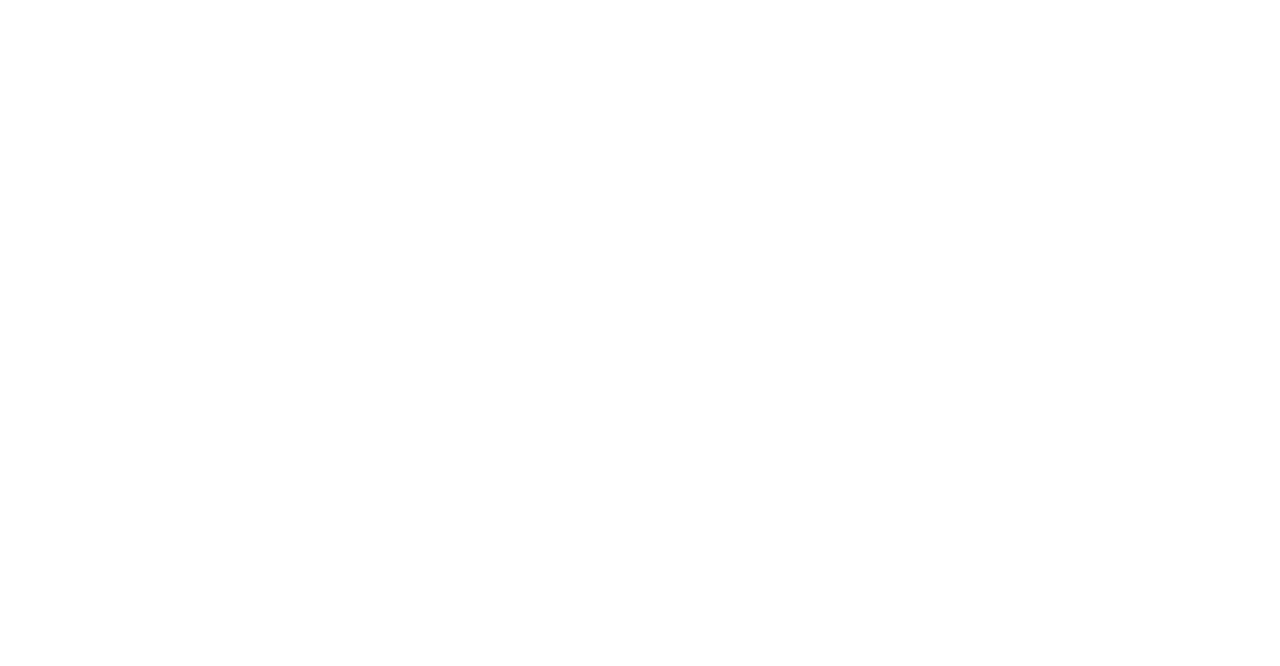
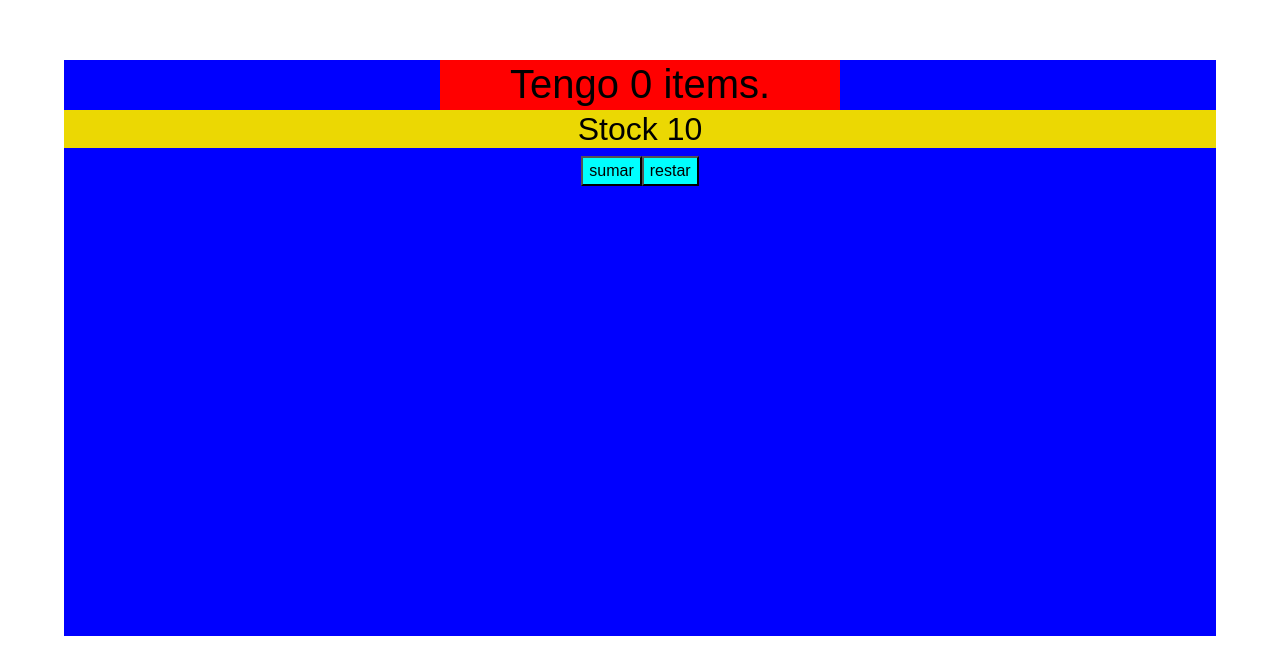
Before and after one commit to paulaaleja/hpfarmareactgarcia, a React (Create React App) app: page / in a window 1280 px wide. Shown: the part 692-1358 px from the top of the page. Before the commit the page ends 800 px from the top, so only its background shows below. Built offline with nearby package versions, Linux system fonts and the light colour scheme.

Commit message:
contador con boton

```diff
--- a/src/App.js
+++ b/src/App.js
@@ -2,12 +2,13 @@
 import './App.css';
 import NavBar from './components/NavBar';
 import ItemListContainer from './components/ItemListContainer/ItemListContainer.js';
-
+import ItemCounter from './components/ItemCounter';
 
 
 
 
 function App() {
+  const stock= 10
   return (
 
     <div className="App">
@@ -16,7 +17,8 @@
 
 
 
-    {<ItemListContainer greetings="Bienvenidos a HP FARMA" />}
+    <ItemListContainer greetings="Bienvenidos a HP FARMA" />
+    <ItemCounter stock={stock}/>
 
 
 
--- /dev/null
+++ b/src/components/ItemCounter/ItemCounter.css
@@ -0,0 +1,24 @@
+.cart {
+
+  background-color:blue;
+  text-align: center;
+    margin: 30px auto;
+    font-family: sans-serif;
+    max-width: 90%;
+    min-height: 72vh;
+
+  }
+
+  .tengo {
+    height:50px;
+    width:400px;
+     margin:0px auto;
+    background-color:red;
+  }
+  .cantidad{
+    background-color: rgb(235, 216, 3);
+
+  }
+  button {
+  background-color: aqua;
+  }
--- /dev/null
+++ b/src/components/ItemCounter/index.js
@@ -0,0 +1,29 @@
+import React, {useState} from "react"
+import './ItemCounter.css';
+
+const ItemCounter = (props) => {
+
+  const [items, setitems] = useState(0)
+
+
+  const sumar = () => items < props.stock ? setitems (items + 1) : alert ('Se alcanzo el maximo')
+  const restar = () => items > 0 ? setitems (items - 1) : alert ('No puede ingresar valores negativos')
+
+return (
+
+<>
+
+<div className="cart">
+  <h1 className="tengo">
+Tengo {items} items. </h1>
+<h2 className="cantidad"> Stock {props.stock}</h2>
+<button onClick = {sumar}> sumar </button>
+<button onClick = {restar}> restar </button>
+</div>
+
+</>
+
+  )
+}
+
+export default ItemCounter
```
